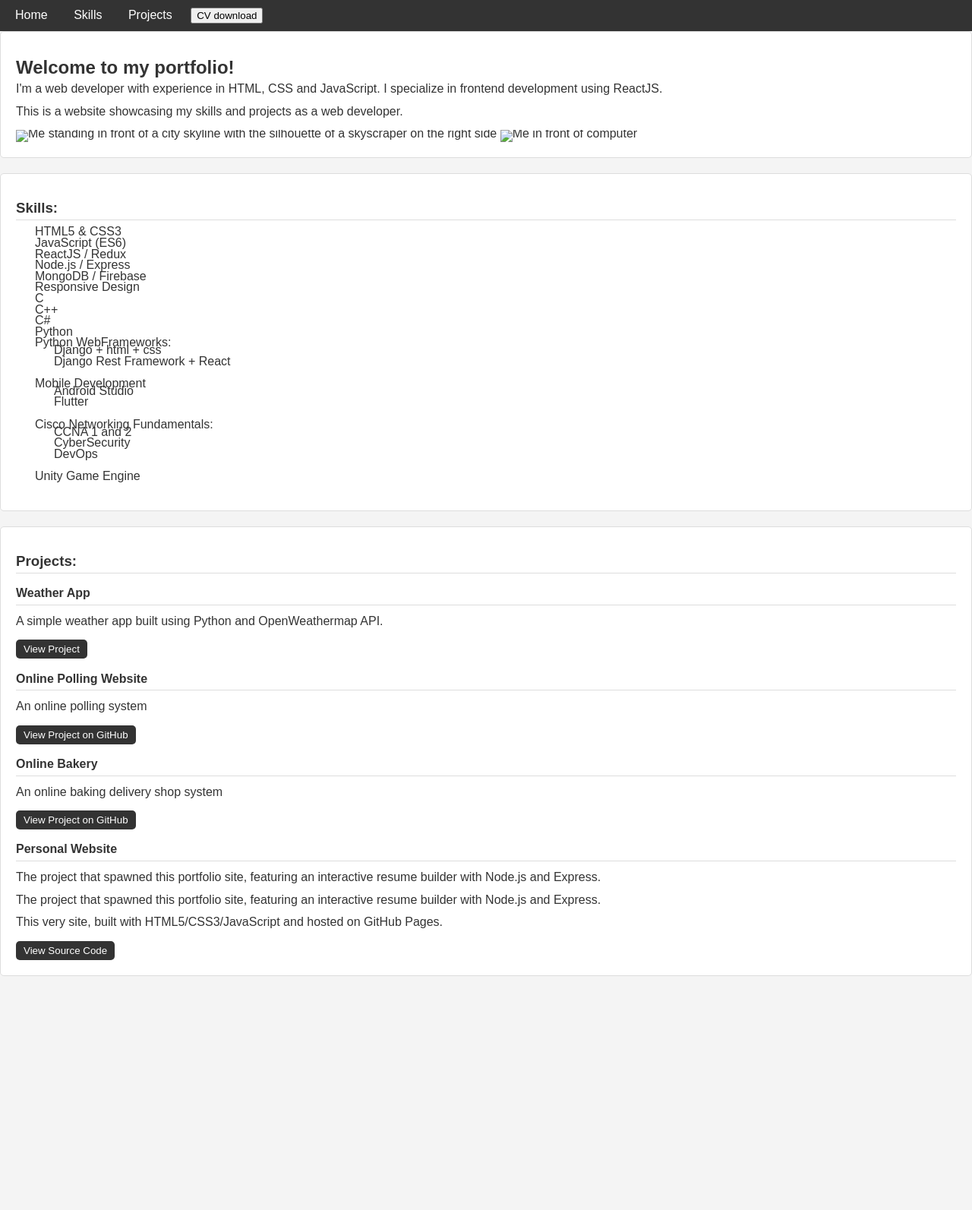
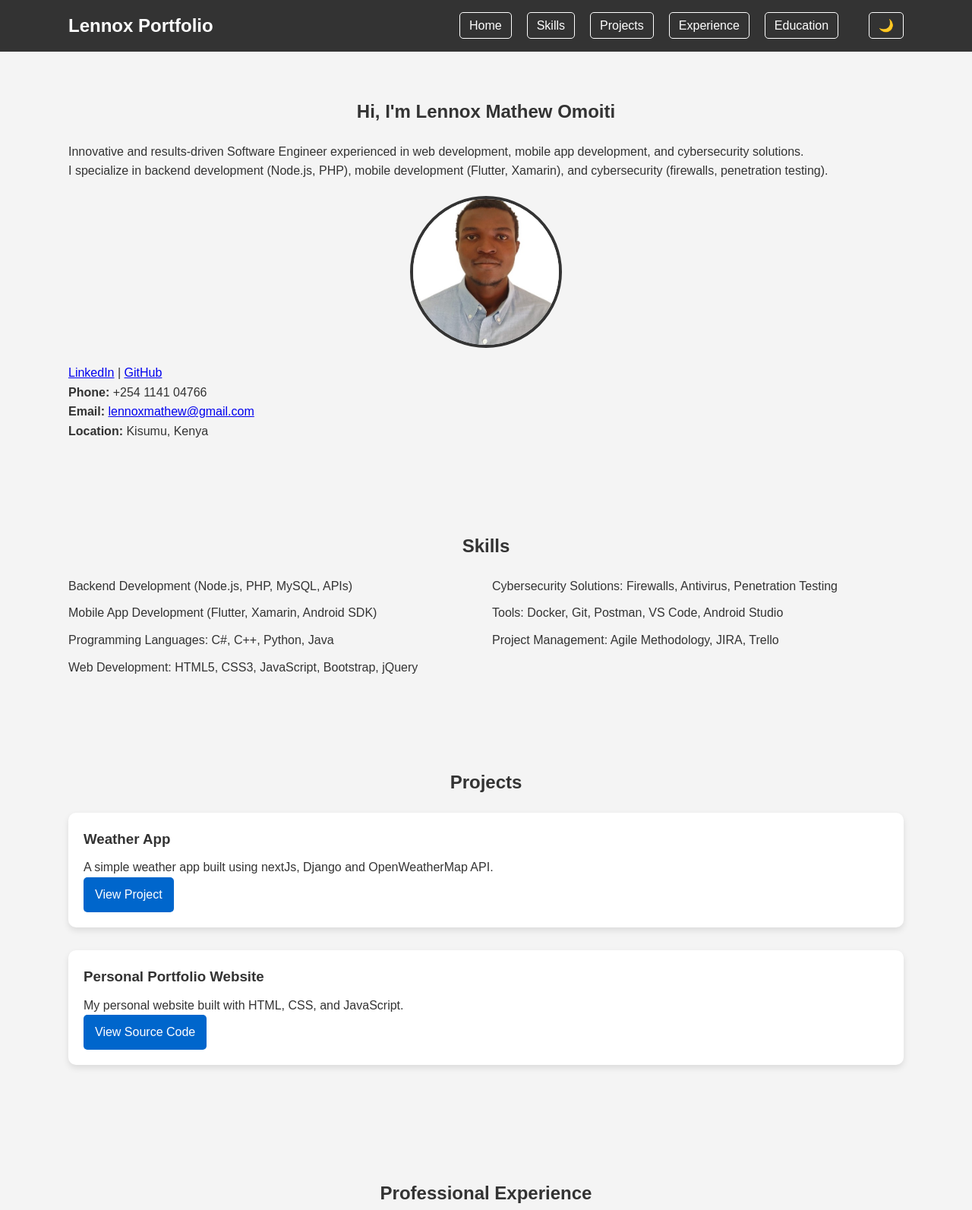
Before and after one commit to MsFT100/Portfolio, a plain HTML site: page index.html in a window 1280 px wide. Shown: the top 1593 px of the page at 76% size. Before the commit the page ends 1305 px from the top, so only its background shows below. Drawn offline with Linux system fonts and the light colour scheme.

Commit message:
few fixes

```diff
--- a/index.html
+++ b/index.html
@@ -1,102 +1,163 @@
 <!DOCTYPE html>
-<html lang="en">
+<html lang="en" data-theme="light">
 <head>
   <meta charset="UTF-8">
-    <meta name="viewport" content="width=device-width, initial-scale=1.0">
-    <title>My Portfolio</title>
-    <link rel="stylesheet" href="/static/css/styles.css">
+  <meta name="viewport" content="width=device-width, initial-scale=1">
+  <title>Lennox Mathew Omoiti - Portfolio</title>
+  <link rel="stylesheet" href="styles.css">
+
+  <script src="main.js" crossorigin="anonymous"></script>
 </head>
 <body>
+
+  <!-- Navigation -->
 <nav>
-        <ul>
-            <li><a href="Home">Home</a></li>
-            <li><a href="Skills">Skills</a></li>
-            <li><a href="Projects">Projects</a></li>
-            <li>
-                <button id="downloadButton">CV download</button>
-            </li>
+    <div class="container">
+      <div class="logo">Lennox Portfolio</div>
+      <ul class="nav-links">
+        <li><a href="#home">Home</a></li>
+        <li><a href="#skills">Skills</a></li>
+        <li><a href="#projects">Projects</a></li>
+        <li><a href="#experience">Experience</a></li>
+        <li><a href="#education">Education</a></li>
+        <li><a href="#" id="downloadButton">Download CV</a></li>
+        <li><a href="#" id="themeToggle">🌙</a></li>
+      </ul>
+    </div>
+  </nav>
 
-        </ul>
-        <script>
-            document.getElementById('downloadButton').addEventListener('click', function() {
-                window.location.href = '/docs/CV(Lennox).pdf';  // Replace with the actual path to your PDF file
-            });
-        </script>
-    </nav>
-    <div>
-        <section id="Home">
-            <div>
-                <h2>Welcome to my portfolio!</h2>
-                <p>I'm a web developer with experience in HTML, CSS and JavaScript. I specialize in frontend development using ReactJS.</p>
-                <p>This is a website showcasing my skills and projects as a web developer.</p>
+
+  <!-- Main Content -->
+  <main class="container">
+
+    <!-- Home Section -->
+    <section id="home" class="section">
+      <div class="intro">
+        <h1>Hi, I'm Lennox Mathew Omoiti</h1>
+        <p>Innovative and results-driven Software Engineer experienced in web development, mobile app development, and cybersecurity solutions.</p>
+        <p>I specialize in backend development (Node.js, PHP), mobile development (Flutter, Xamarin), and cybersecurity (firewalls, penetration testing).</p>
+        <img src="images/passport_lennox.jpg" alt="Portrait of Lennox Mathew Omoiti" class="profile-img">
+        <div class="social-links">
+          <a href="https://www.linkedin.com/in/lennox-mathew" target="_blank" rel="noopener">LinkedIn</a> |
+          <a href="https://github.com/lennoxmathew" target="_blank" rel="noopener">GitHub</a>
         </div>
-            <img src="images/me.jpg" alt="Me standing in front of a city skyline with the silhouette of a skyscraper on the right side"/>
-            <img src="images/me.jpg" alt="Me in front of computer"/>
+        <div class="contact-info">
+          <p><strong>Phone:</strong> +254 1141 04766</p>
+          <p><strong>Email:</strong> <a href="mailto:lennoxmathew@gmail.com">lennoxmathew@gmail.com</a></p>
+          <p><strong>Location:</strong> Kisumu, Kenya</p>
+        </div>
+      </div>
     </section>
 
-        <section id="Skills">
-            <h3>Skills:</h3>
-            <ul>
-                <li>HTML5 & CSS3</li>
-                <li>JavaScript (ES6)</li>
-                <li>ReactJS / Redux</li>
-                <li>Node.js / Express</li>
-                <li>MongoDB / Firebase</li>
-                <li>Responsive Design</li>
-                <li>C</li>
-                <li>C++</li>
-                <li>C#</li>
-                <li>Python </li>
-                <li>Python WebFrameworks:
-                    <ul>
-                        <li>Django + html + css</li>
-                        <li>Django Rest Framework + React</li>
-                    </ul>
-                </li>
-                <li>Mobile Development
-                    <ul>
-                        <li>Android Studio</li>
-                        <li>Flutter</li>
-                    </ul>
-                </li>
-                <li>Cisco  Networking Fundamentals:
-                    <ul>
-                        <li>CCNA 1 and 2</li>
-                        <li>CyberSecurity</li>
-                        <li>DevOps</li>
-                    </ul>
-                </li>
-                <li>Unity  Game Engine</li>
-
+    <!-- Skills Section -->
+    <section id="skills" class="section">
+      <h2>Skills</h2>
+      <ul class="skills-list">
+        <li>Backend Development (Node.js, PHP, MySQL, APIs)</li>
+        <li>Mobile App Development (Flutter, Xamarin, Android SDK)</li>
+        <li>Programming Languages: C#, C++, Python, Java</li>
+        <li>Web Development: HTML5, CSS3, JavaScript, Bootstrap, jQuery</li>
+        <li>Cybersecurity Solutions: Firewalls, Antivirus, Penetration Testing</li>
+        <li>Tools: Docker, Git, Postman, VS Code, Android Studio</li>
+        <li>Project Management: Agile Methodology, JIRA, Trello</li>
       </ul>
     </section>
 
-        <section id="Projects">
-            <h3>Projects:</h3>
-            <div class="project">
-                <h4>Weather App</h4>
-                <p>A simple weather app built using Python and OpenWeathermap API.</p>
-                <button onclick="window.location='weatherapp'">View Project</button>
+    <!-- Projects Section -->
+    <section id="projects" class="section">
+      <h2>Projects</h2>
+
+      <div class="project-card">
+        <h3>Weather App</h3>
+        <p>A simple weather app built using nextJs, Django and OpenWeatherMap API.</p>
+        <a href="https://github.com/MsFT100/weather_app" class="btn">View Project</a>
       </div>
-            <div class="project">
-                <h4>Online Polling Website</h4>
-                <p>An online polling system</p>
-                <button onclick="window.location='https://github.com/MsFT100/votingproject.git'">View Project on GitHub</button>
+
+      <div class="project-card">
+        <h3>Personal Portfolio Website</h3>
+        <p>My personal website built with HTML, CSS, and JavaScript.</p>
+        <a href="https://github.com/MsFT100/My-Portofolio" class="btn" target="_blank" rel="noopener">View Source Code</a>
       </div>
-            <div class="project">
-                <h4>Online Bakery</h4>
-                <p>An online baking delivery shop system</p>
-                <button onclick="window.location='https://github.com/MsFT100/online-marketing-and-social-platform-for-bakers-and-clients'">View Project on GitHub</button>
-            </div>
-            <div class="project large">
-                <h4>Personal Website</h4>
-                <p>The project that spawned this portfolio site, featuring an interactive resume builder with Node.js and Express.</p>
-                <p>The project that spawned this portfolio site, featuring an interactive resume builder with Node.js and Express.</p>
-                <p>This very site, built with HTML5/CSS3/JavaScript and hosted on GitHub Pages.</p>
-                <button onclick="window.location='https://github.com/MsFT100/My-Portofolio'">View Source Code</button>
-            </div>
+
     </section>
 
+    <!-- Professional Experience -->
+    <section id="experience" class="section">
+      <h2>Professional Experience</h2>
+
+      <div class="experience-item">
+        <h3>Freelance Backend Web Developer</h3>
+        <p><strong>Self-Employed</strong> | May 2023 – Present</p>
+        <ul>
+          <li>Developed backend solutions using PHP, Django, Node.js, and MySQL.</li>
+          <li>Integrated payment systems and optimized server performance.</li>
+          <li>Built and managed custom APIs to enhance client-facing platforms.</li>
+        </ul>
       </div>
+
+      <div class="experience-item">
+        <h3>Android App Developer</h3>
+        <p><strong>Self-Employed</strong> | March 2023 – Present</p>
+        <ul>
+          <li>Designed and developed Android/iOS apps using C# (Xamarin) and Flutter.</li>
+          <li>Implemented features like user authentication, location services, and real-time data sync.</li>
+        </ul>
+      </div>
+
+      <div class="experience-item">
+        <h3>Cybersecurity Consultant</h3>
+        <p><strong>Self-Employed</strong> | January 2024 – April 2024</p>
+        <ul>
+          <li>Installed and configured firewalls, antivirus, and data encryption tools.</li>
+          <li>Helped businesses address vulnerabilities and meet cybersecurity standards.</li>
+        </ul>
+      </div>
+
+    </section>
+
+    <!-- Education Section -->
+    <section id="education" class="section">
+      <h2>Education</h2>
+
+      <div class="education-item">
+        <h3>Diploma in Software Engineering</h3>
+        <p>Zetech University | September 2021 – 2023</p>
+      </div>
+
+      <div class="education-item">
+        <h3>Kenya Certificate of Secondary Education (KCSE)</h3>
+        <p>St. Ignatius Mukumu Boys High School | 2016 – 2019</p>
+      </div>
+
+      <div class="education-item">
+        <h3>Kenya Certificate of Primary Education (KCPE)</h3>
+        <p>St. George’s Primary School | 2013 – 2015</p>
+      </div>
+
+    </section>
+
+  </main>
+
+  <!-- Footer -->
+  <footer>
+    <div class="container">
+      <p>&copy; 2025 Lennox Mathew Omoiti | Software Engineer | Kisumu, Kenya</p>
+      <p>Phone: +254 1141 04766 | Email: <a href="mailto:lennoxmathew@gmail.com">lennoxmathew@gmail.com</a></p>
+    </div>
+  </footer>
+
+  <script>
+    document.getElementById('downloadButton').addEventListener('click', function() {
+      window.location.href = '/docs/CV-2024.pdf';
+    });
+
+    document.getElementById('themeToggle').addEventListener('click', function() {
+      const currentTheme = document.documentElement.getAttribute('data-theme');
+      const newTheme = currentTheme === 'light' ? 'dark' : 'light';
+      document.documentElement.setAttribute('data-theme', newTheme);
+      this.textContent = newTheme === 'light' ? '🌙' : '☀️';
+    });
+  </script>
+
 </body>
 </html>
--- /dev/null
+++ b/main.js
@@ -0,0 +1,12 @@
+document.getElementById('downloadButton').addEventListener('click', function(event) {
+    event.preventDefault(); // prevent the a tag from jumping
+    window.location.href = '/docs/CV-2024.pdf';
+  });
+
+  document.getElementById('themeToggle').addEventListener('click', function(event) {
+    event.preventDefault();
+    const currentTheme = document.documentElement.getAttribute('data-theme');
+    const newTheme = currentTheme === 'light' ? 'dark' : 'light';
+    document.documentElement.setAttribute('data-theme', newTheme);
+    this.textContent = newTheme === 'light' ? '🌙' : '☀️';
+  });
--- a/static/css/styles.css
+++ /dev/null
@@ -1,131 +0,0 @@
-/* General Styles */
-body {
-    font-family: Arial, sans-if;
-    line-height: .6;
-    color: #333;
-    background-color: #f4f4f4;
-    margin: 0;
-    padding: 0;
-  }
-
-  h1, h2, h3, h4, h5, h6 {
-    margin-bottom: 10px;
-  }
-
-  p {
-    margin-bottom: 20px;
-  }
-
-  a {
-    color: #0066cc;
-    text-decoration: none;
-  }
-
-  a:hover {
-    text-decoration: underline;
-  }
-
-  ul, ol {
-    margin: 0 0 20px 25px;
-  }
-
-  /* Navigation */
-  nav {
-    background-color: #333;
-    color: #fff;
-    padding: 10px;
-  }
-
-  nav ul {
-    list-style: none;
-    margin: 0;
-    padding: 0;
-  }
-
-  nav ul li {
-    display: inline-block;
-    margin-right: 10px;
-  }
-
-  nav ul li:last-child {
-    margin-right: 0;
-  }
-
-  nav ul li a {
-    color: #fff;
-    padding: 5px 10px;
-  }
-
-  nav ul li a:hover {
-    background-color: #555;
-  }
-
-  /* Sections */
-  section {
-    padding: 20px;
-    background-color: #fff;
-    border: 1px solid #ddd;
-    border-radius: 5px;
-    margin-bottom: 20px;
-  }
-
-  section h3 {
-    border-bottom: 1px solid #ddd;
-    padding-bottom: 10px;
-    margin-bottom: 10px;
-  }
-
-  section ul {
-    list-style: none;
-    padding: 0;
-  }
-
-  section ul li {
-    margin-bottom: 5px;
-  }
-
-  section .project {
-    margin-bottom: 10px;
-  }
-
-  section .project h4 {
-    border-bottom: 1px solid #ddd;
-    padding-bottom: 10px;
-    margin-bottom: 10px;
-  }
-
-  section .project button {
-    background-color: #333;
-    color: #fff;
-    padding: 5px 10px;
-    border: none;
-    border-radius: 5px;
-    cursor: pointer;
-  }
-
-  section .project button:hover {
-    background-color: #555;
-  }
-
-
-  section .project.large {
-    margin-bottom: 0;
-  }
-
-  /* Images */
-  img {
-    max-width: 100%;
-    height: auto;
-  }
-
-  /* Media Queries */
-  @media (max-width: 767px) {
-    nav ul li {
-      display: block;
-      margin: 10px 0;
-    }
-
-    section {
-      padding: 10px;
-    }
-  }
--- /dev/null
+++ b/styles.css
@@ -0,0 +1,157 @@
+/* Base */
+:root {
+  --bg-color: #f4f4f4;
+  --text-color: #333;
+  --nav-color: #333;
+  --card-bg: #fff;
+  --btn-bg: #0066cc;
+  --btn-hover: #005bb5;
+}
+
+[data-theme="dark"] {
+  --bg-color: #1f1f1f;
+  --text-color: #eee;
+  --nav-color: #111;
+  --card-bg: #2c2c2c;
+  --btn-bg: #3399ff;
+  --btn-hover: #007acc;
+}
+
+/* General Styles */
+* {
+  margin: 0;
+  padding: 0;
+  box-sizing: border-box;
+}
+
+body {
+  font-family: 'Arial', sans-serif;
+  background-color: var(--bg-color);
+  color: var(--text-color);
+  line-height: 1.6;
+}
+
+.container {
+  width: 90%;
+  max-width: 1100px;
+  margin: auto;
+}
+
+/* Navigation */
+nav {
+  background-color: var(--nav-color);
+  padding: 15px 0;
+}
+
+nav .container {
+  display: flex;
+  justify-content: space-between;
+  align-items: center;
+}
+
+nav .logo {
+  font-size: 1.5rem;
+  color: white;
+  font-weight: bold;
+}
+
+nav .nav-links {
+  list-style: none;
+  display: flex;
+}
+
+nav .nav-links li {
+  margin-left: 20px;
+}
+
+nav .nav-links a, #downloadButton, #themeToggle {
+  color: white;
+  text-decoration: none;
+  padding: 8px 12px;
+  border: 1px solid white;
+  border-radius: 5px;
+  background: transparent;
+  transition: background-color 0.3s;
+  cursor: pointer;
+}
+
+nav .nav-links a:hover, #downloadButton:hover, #themeToggle:hover {
+  background-color: #555;
+}
+
+/* Sections */
+.section {
+  padding: 60px 0;
+}
+
+.section h1, .section h2 {
+  margin-bottom: 20px;
+  text-align: center;
+}
+
+.profile-img {
+  width: 200px;
+  height: 200px;
+  object-fit: cover;
+  border-radius: 50%;
+  margin: 20px auto;
+  display: block;
+  border: 4px solid var(--text-color);
+}
+
+/* Skills and Lists */
+.skills-list {
+  list-style: none;
+  columns: 2;
+  margin-top: 20px;
+}
+
+.skills-list li {
+  margin-bottom: 10px;
+}
+
+/* Project Cards */
+.project-card, .experience-item, .education-item {
+  background: var(--card-bg);
+  padding: 20px;
+  margin-bottom: 30px;
+  border-radius: 10px;
+  box-shadow: 0px 4px 8px rgba(0,0,0,0.1);
+}
+
+.project-card h3, .experience-item h3, .education-item h3 {
+  margin-bottom: 10px;
+}
+
+.btn {
+  background-color: var(--btn-bg);
+  color: white;
+  padding: 10px 15px;
+  border-radius: 5px;
+  text-decoration: none;
+  transition: background-color 0.3s;
+  display: inline-block;
+}
+
+.btn:hover {
+  background-color: var(--btn-hover);
+}
+
+/* Footer */
+footer {
+  background: var(--nav-color);
+  color: white;
+  text-align: center;
+  padding: 20px 0;
+  margin-top: 40px;
+}
+#downloadButton {
+  display: none;
+  position: absolute;
+  top: 0;
+  left: 0;
+  width: 100%;
+  height: 100%;
+  background-color: rgba(0,0,0,0.5);
+  z-index: 9999;
+}
```
Also changed, not shown: images/passport_lennox.jpg (added). Lines whose indentation alone changed are shown as unchanged.
